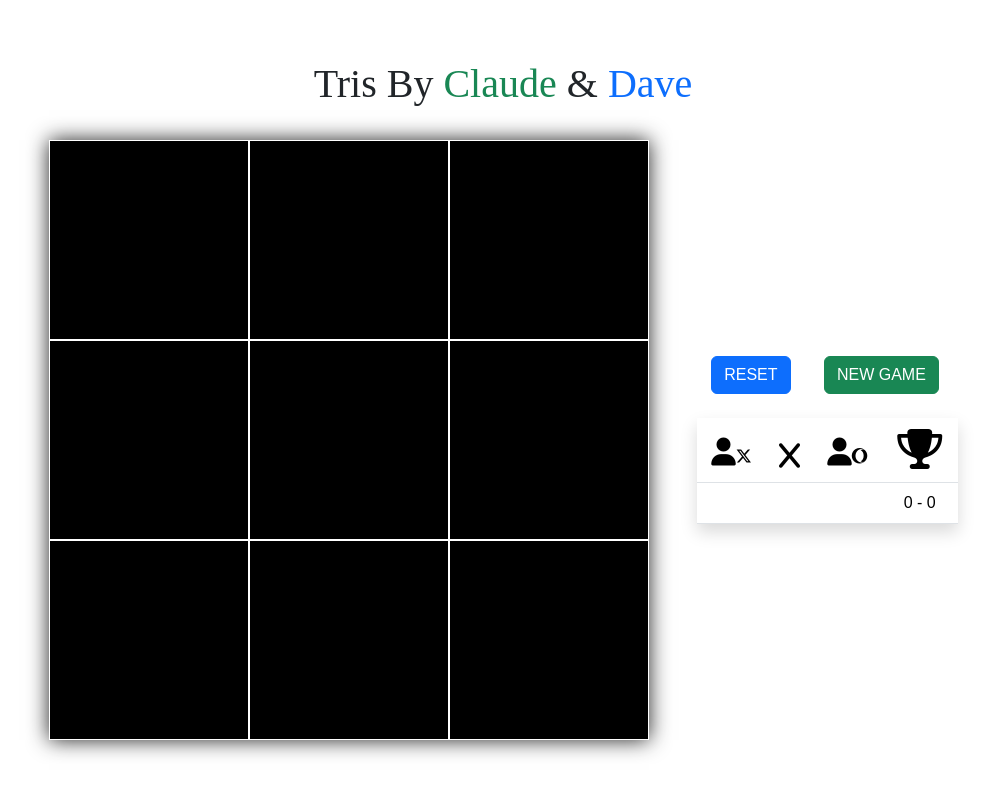
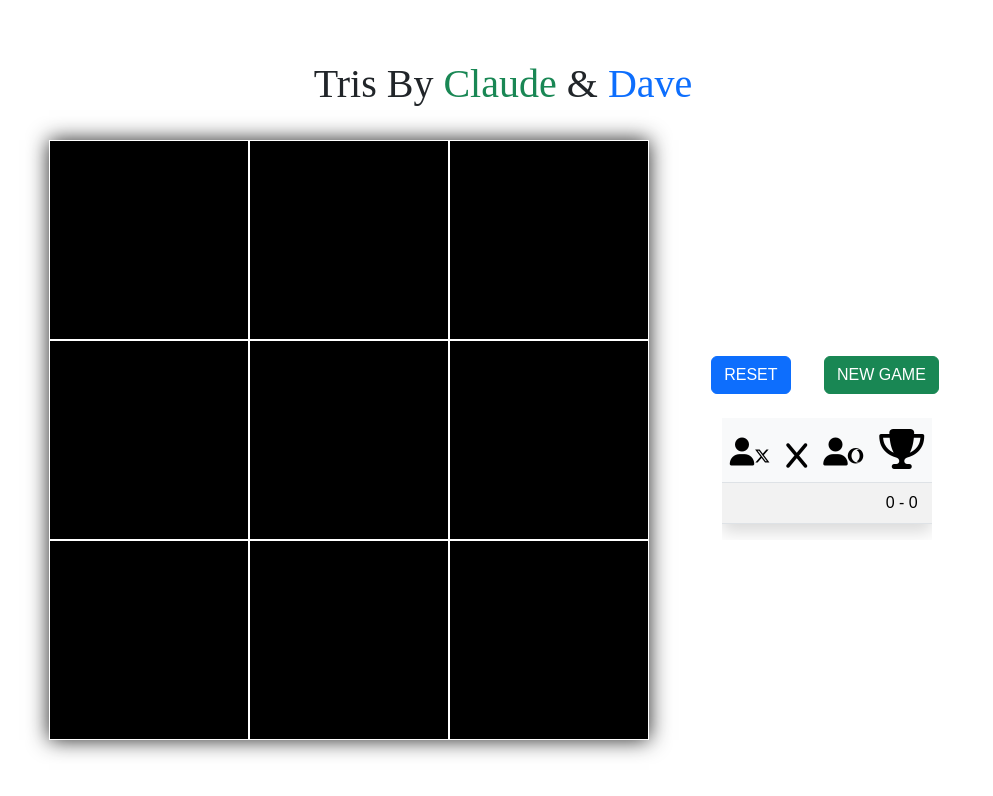
Before and after one commit to claudiopatti/Tris-with-Dave, a Vue app: page / in a window 1280 px wide. Shown: the top 796 px of the page, without its empty margins (137-1130 px from the left). Built offline with nearby package versions, Linux system fonts and the light colour scheme; a web font is replaced by a local one.

Commit message:
aggiornata tabella

```diff
--- a/src/components/HelloWorld.vue
+++ b/src/components/HelloWorld.vue
@@ -270,7 +270,8 @@ export default {
                 </div>
             </div>
 
-            <table class="table table-hover text-center shadow ">
+            <div class="table-container">
+                <table class="table table-striped table-hover text-center shadow ">
                     <thead>
                         <tr>
                             <th scope="col" class=""><span class="fs-3"><i class="fa-solid fa-user"></i></span><span
@@ -329,6 +330,9 @@ export default {
 
 
         </div>
+
+
+    </div>
 </template>
 
 <style lang="scss" scoped>
@@ -366,8 +370,19 @@ export default {
     height: 200px;
 }
 
-.table {
-    max-height: 100%;
+.table-container {
+    max-height: 300px;
     overflow-y: auto;
 }
+
+.table {
+    border-collapse: collapse;
+}
+
+thead th {
+  position: sticky; /* Mantiene l'intestazione visibile durante lo scroll */
+  top: 0;
+  background-color: #f8f9fa; /* Sfondo dell'intestazione */
+  z-index: 1;
+}
 </style>
```
Lines whose indentation alone changed are shown as unchanged.
